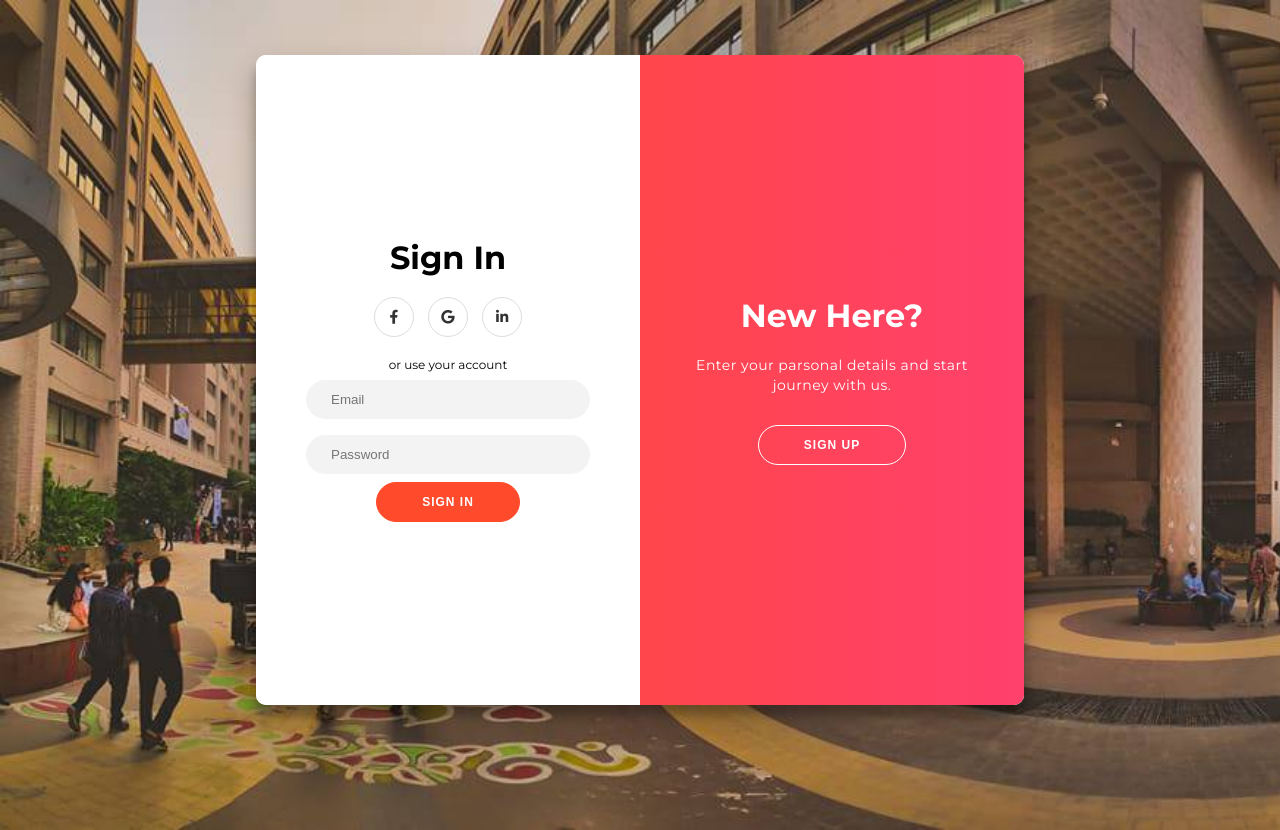
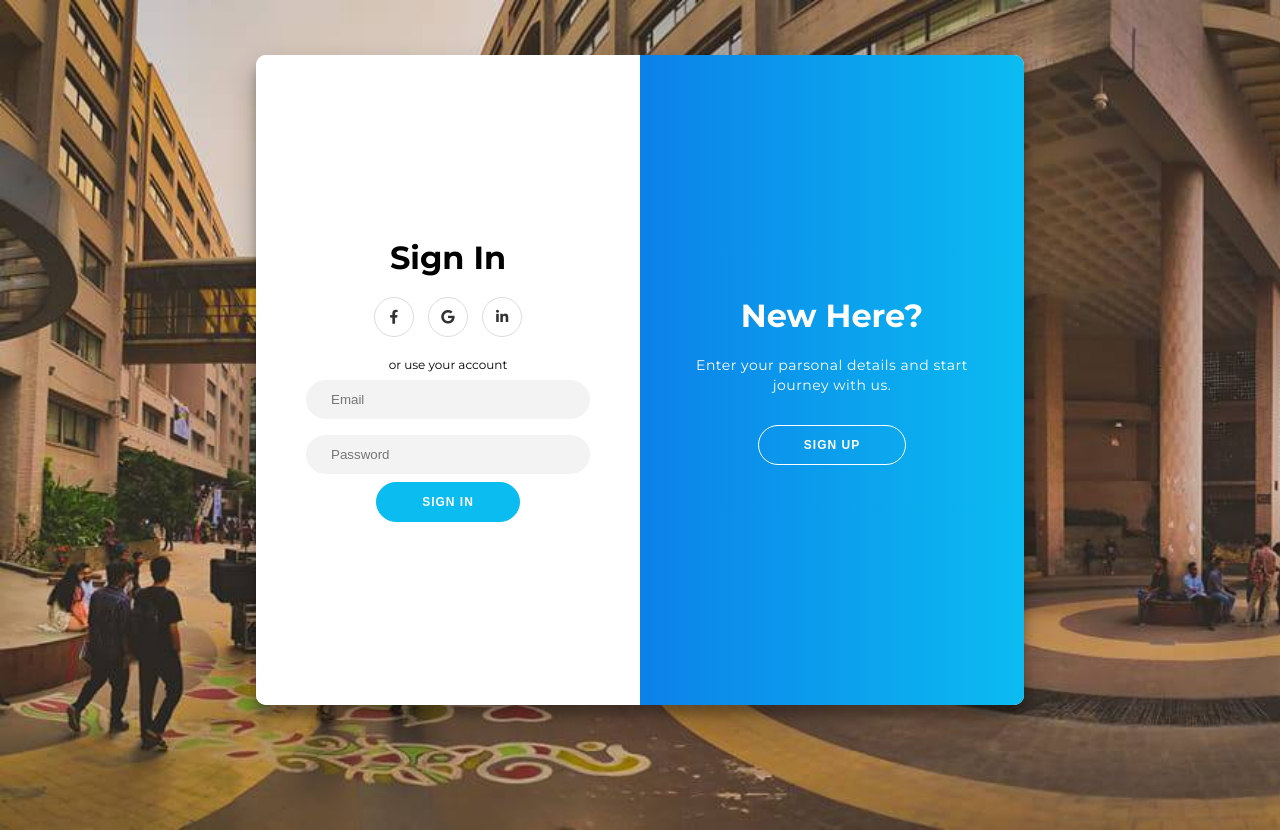
Before and after one commit to Ismail-Ai404/Flutter_complain_app, a PHP site: page / in a window 1280 px wide. Run offline with PHP 8.4, Linux system fonts and the light colour scheme; some libraries are stand-ins or nearby versions.

Commit message:
login & Reg design

```diff
--- a/Project/Website/Front-end development/style.css
+++ b/Project/Website/Front-end development/style.css
@@ -47,8 +47,8 @@ a {
 
 button {
   border-radius: 20px;
-  border: 1px solid #ff4b2b;
-  background-color: #ff4b2b;
+  border: 1px solid #0bbcf1;
+  background-color: #0bbcf1;
   color: #fff;
   font-size: 12px;
   font-weight: bold;
@@ -93,7 +93,7 @@ input {
 
 input:focus-visible {
   outline: none;
-  border: 1px solid #ff4b2b;
+  border: 1px solid #0bbcf1;
 }
 
 .container {
@@ -170,7 +170,7 @@ input:focus-visible {
 
 .overlay {
   background: #ff416c;
-  background: linear-gradient(to right, #ff4b2b, #ff416c);
+  background: linear-gradient(to right, #0c45e0, #0bbcf1);
   background-repeat: no-repeat;
   background-size: cover;
   background-position: 0 0;
@@ -234,6 +234,6 @@ input:focus-visible {
 }
 
 a.social:hover {
-  background: linear-gradient(to right, #ff4b2b, #ff416c);
+  background: linear-gradient(to right, #0c45e0, #0bbcf1);
   color: #fff;
 }
```
